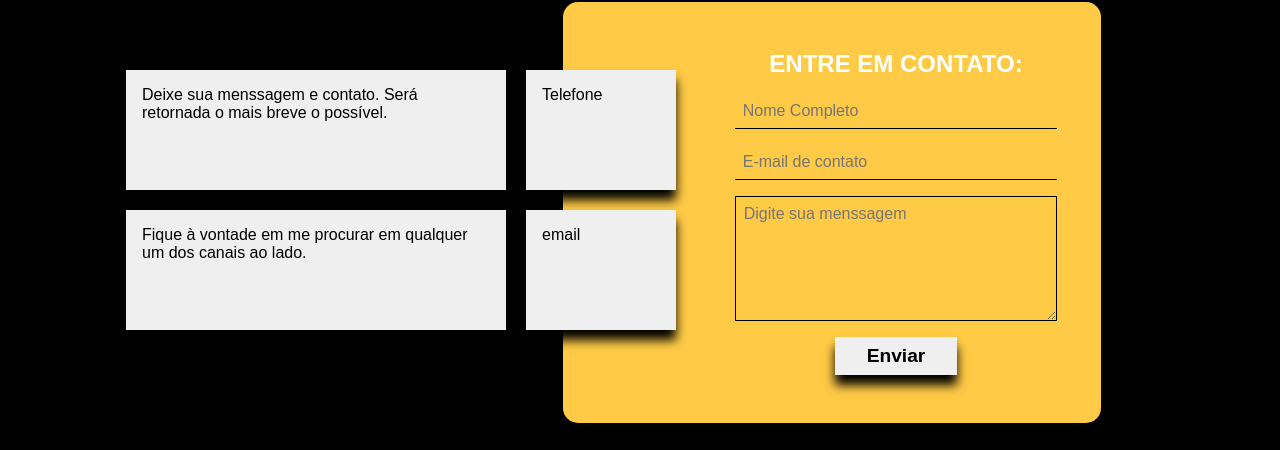
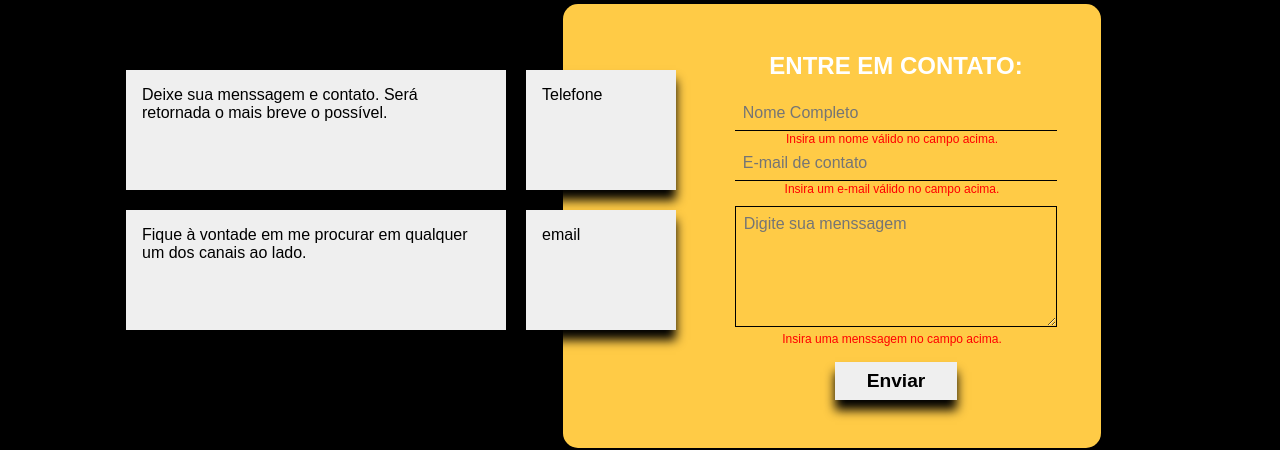
Before and after one commit to MarcioBADias/my-portifolio-main, a React (Create React App) app: page / in a window 1280 px wide. Shown: the part 2205-2655 px from the top of the page. Built offline with nearby package versions, Linux system fonts and the light colour scheme.

Commit message:
Criando as validações do form

```diff
--- a/src/components/form/index.js
+++ b/src/components/form/index.js
@@ -1,8 +1,10 @@
-import React from 'react';
+import React, { useState } from 'react';
 
 import * as C from './style';
 
 const Form = () => {
+    const [validDate, setValidDate] = useState(true);
+
     return(
         <C.Section id='contact'>
         <C.SocialArea>
@@ -36,8 +38,17 @@ const Form = () => {
                 </C.Title>
                 <input type='hidden' name='_next' value='https://marcio-portifolio.netlify.app/'/>
                 <C.InputLarge name='name' type='text' placeholder='Nome Completo'/>
+                {validDate && <span style={{color:'red',marginLeft:120, marginTop:-15, fontSize:12}}>
+                        Insira um nome válido no campo acima.
+                    </span>}
                 <C.InputLarge name='email' type='email'  placeholder='E-mail de contato'/>
+                {validDate && <span style={{color:'red',marginLeft:120, marginTop:-15, marginBottom:10, fontSize:12}}>
+                        Insira um e-mail válido no campo acima.
+                    </span>}
                 <C.InputTextBox name='message' placeholder='Digite sua menssagem'/>
+                {validDate && <span style={{color:'red',marginLeft:120, marginTop:5, fontSize:12}}>
+                        Insira uma menssagem no campo acima.
+                    </span>}
                 <C.Button type='submit'>Enviar</C.Button>
             </C.Form>
         </C.FormArea>
--- a/src/components/form/style.js
+++ b/src/components/form/style.js
@@ -81,6 +81,14 @@ export const InputLarge = styled.input`
   padding: .5rem;
   width: 60%;
 
+  :focus{
+    border: none;
+    outline: none;
+  }
+  ::placeholder{
+    background-color: none;
+  }
+
   @media (max-width: 840px) {
   margin-left: 0;
   width: 80% ;
```
